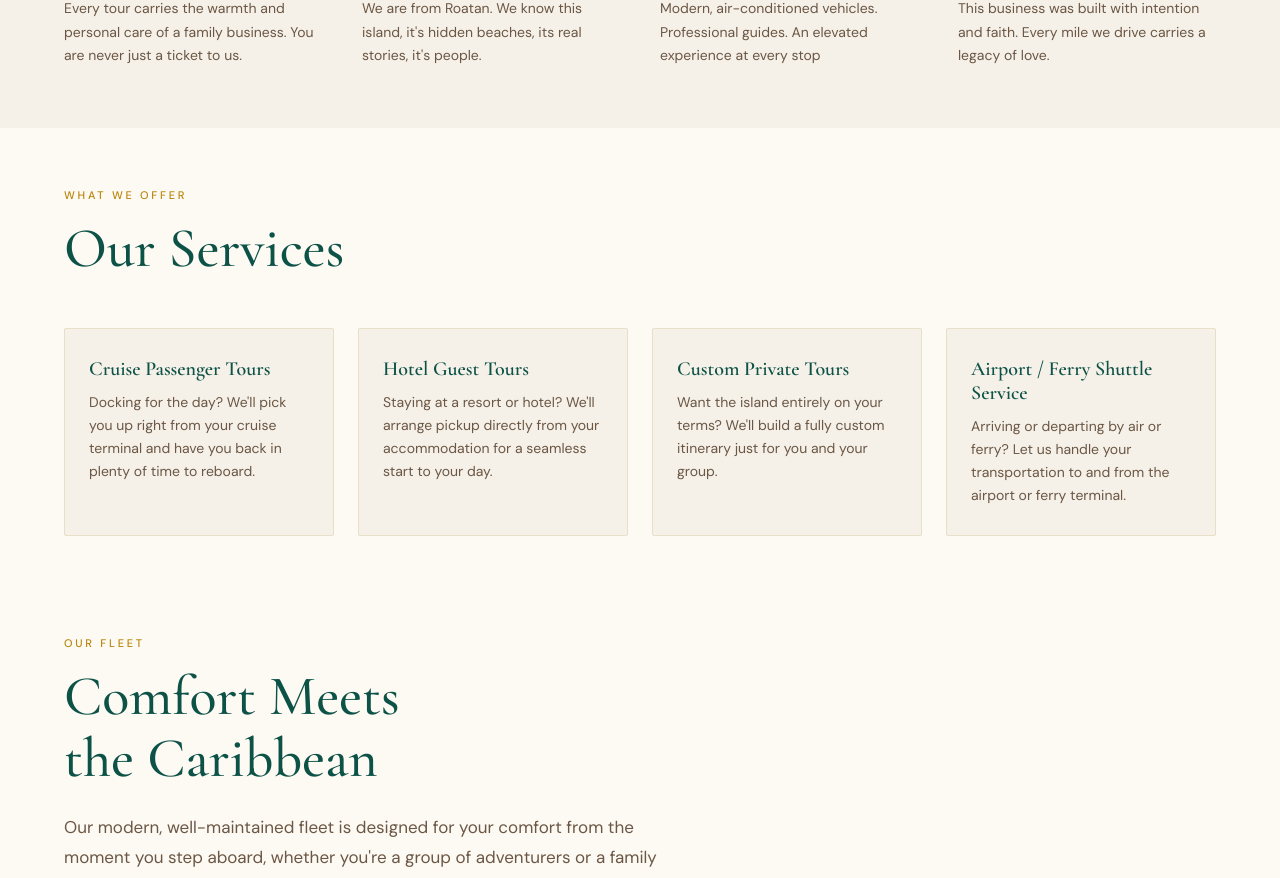
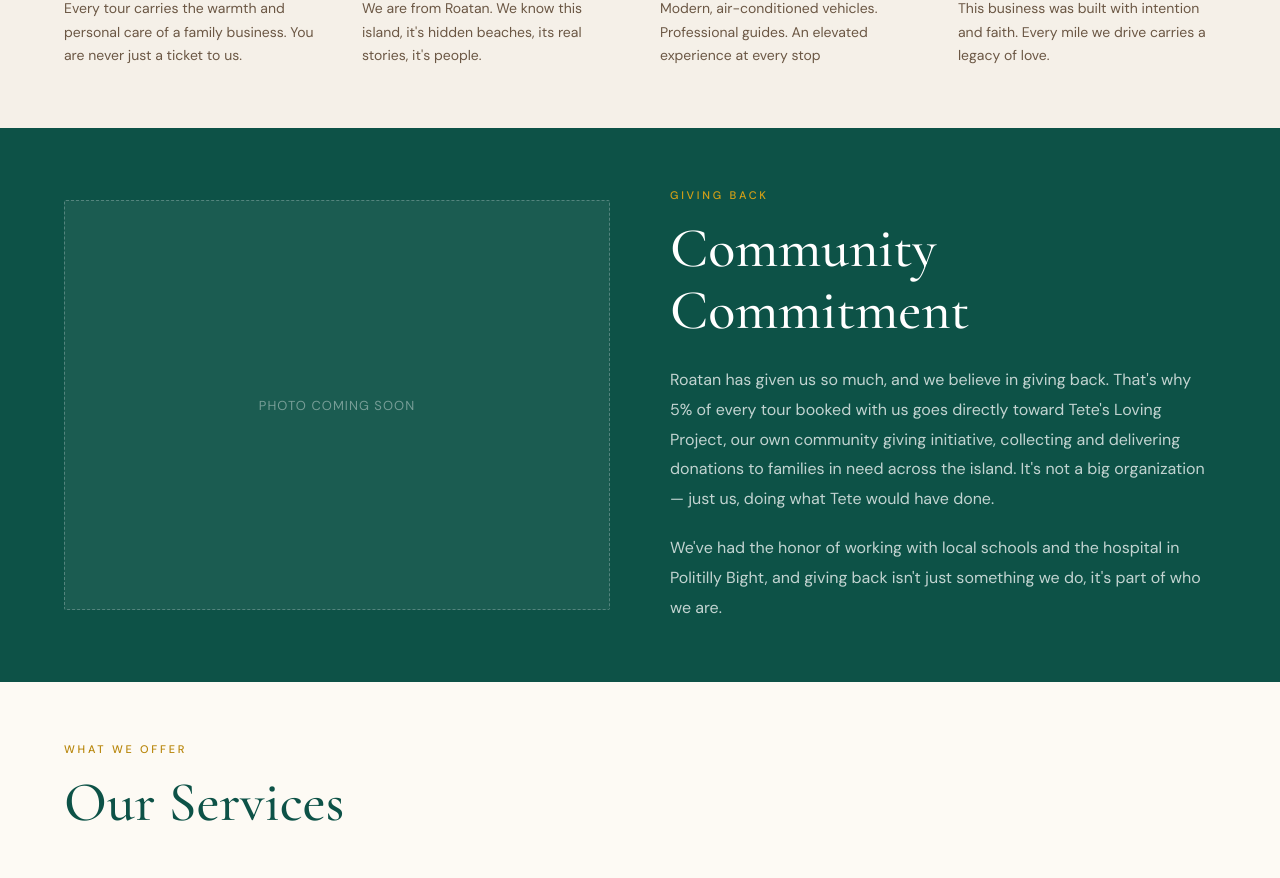
Before and after one commit to ShaniceS13/elite-tours, a React (Vite) app: page / in a window 1280 px wide. Shown: the part 3195-4073 px from the top of the page. Built offline with nearby package versions, Linux system fonts and the light colour scheme.

Commit message:
Add Giving Back section with photo placeholder

```diff
--- /dev/null
+++ b/src/components/GivingBack.jsx
@@ -0,0 +1,31 @@
+import useInView from "../hooks/useInView";
+import "../styles/GivingBack.css";
+
+export default function GivingBack() {
+  const [ref, inView] = useInView();
+
+  return (
+    <section className="giving-back" id="giving-back" ref={ref}>
+      <div className={`giving-back-img fade-in ${inView ? "visible" : ""}`}>
+        <div className="giving-back-placeholder">Photo Coming Soon</div>
+      </div>
+
+      <div className={`giving-back-content fade-in ${inView ? "visible" : ""}`}>
+        <span className="section-tag">Giving Back</span>
+        <h2 className="section-title">Community Commitment</h2>
+        <p>
+          Roatan has given us so much, and we believe in giving back. That's why
+          5% of every tour booked with us goes directly toward Tete's Loving
+          Project, our own community giving initiative, collecting and
+          delivering donations to families in need across the island. It's not a
+          big organization — just us, doing what Tete would have done.
+        </p>
+        <p>
+          We've had the honor of working with local schools and the hospital in
+          Politilly Bight, and giving back isn't just something we do, it's part
+          of who we are.
+        </p>
+      </div>
+    </section>
+  );
+}
--- a/src/components/Home.jsx
+++ b/src/components/Home.jsx
@@ -10,6 +10,7 @@ import CancellationPolicy from "./CancellationPolicy";
 import { useEffect } from "react";
 import { useLocation } from "react-router-dom";
 import OurServices from "./OurServices";
+import GivingBack from "./GivingBack";
 
 export default function Home() {
   const location = useLocation();
@@ -29,6 +30,7 @@ export default function Home() {
       <About />
       <Mission />
       <WhyELite />
+      <GivingBack />
       <OurServices />
       <Fleet />
       <Gallery />
--- /dev/null
+++ b/src/styles/GivingBack.css
@@ -0,0 +1,66 @@
+/* - Giving Back Section - */
+.giving-back {
+  background: var(--teal-deep);
+  padding: 60px 5%;
+  display: grid;
+  grid-template-columns: 1fr 1fr;
+  gap: 60px;
+  align-items: center;
+}
+
+/* - Image / Placeholder - */
+.giving-back-img {
+  width: 100%;
+}
+
+.giving-back-placeholder {
+  width: 100%;
+  aspect-ratio: 4/3;
+  background: rgba(255, 255, 255, 0.06);
+  border: 1px dashed rgba(255, 255, 255, 0.25);
+  border-radius: 2px;
+  display: flex;
+  align-items: center;
+  justify-content: center;
+  color: rgba(255, 255, 255, 0.4);
+  font-size: 13px;
+  letter-spacing: 0.08em;
+  text-transform: uppercase;
+}
+
+/* - Content - */
+.giving-back-content {
+  text-align: left;
+}
+
+.giving-back .section-tag {
+  color: var(--gold-light);
+}
+
+.giving-back .section-title {
+  color: var(--white);
+}
+
+.giving-back-content p {
+  font-size: 16px;
+  line-height: 1.85;
+  color: rgba(255, 255, 255, 0.75);
+  margin-bottom: 20px;
+}
+
+.giving-back-content p:last-child {
+  margin-bottom: 0;
+}
+
+/* - Mobile - */
+@media (max-width: 768px) {
+  .giving-back {
+    grid-template-columns: 1fr;
+    gap: 32px;
+    padding: 60px 5%;
+  }
+
+  .giving-back-content {
+    text-align: center;
+  }
+}
```
